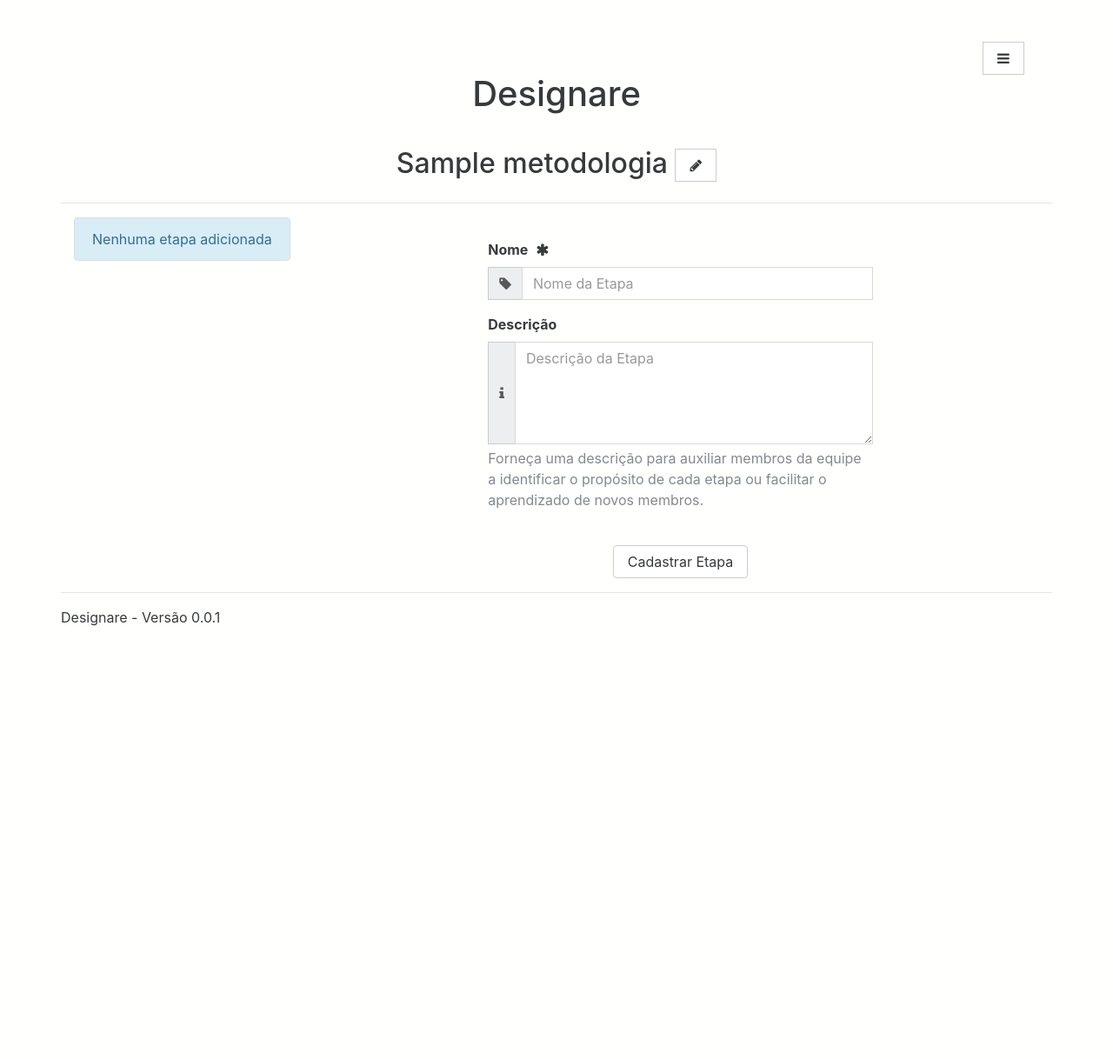
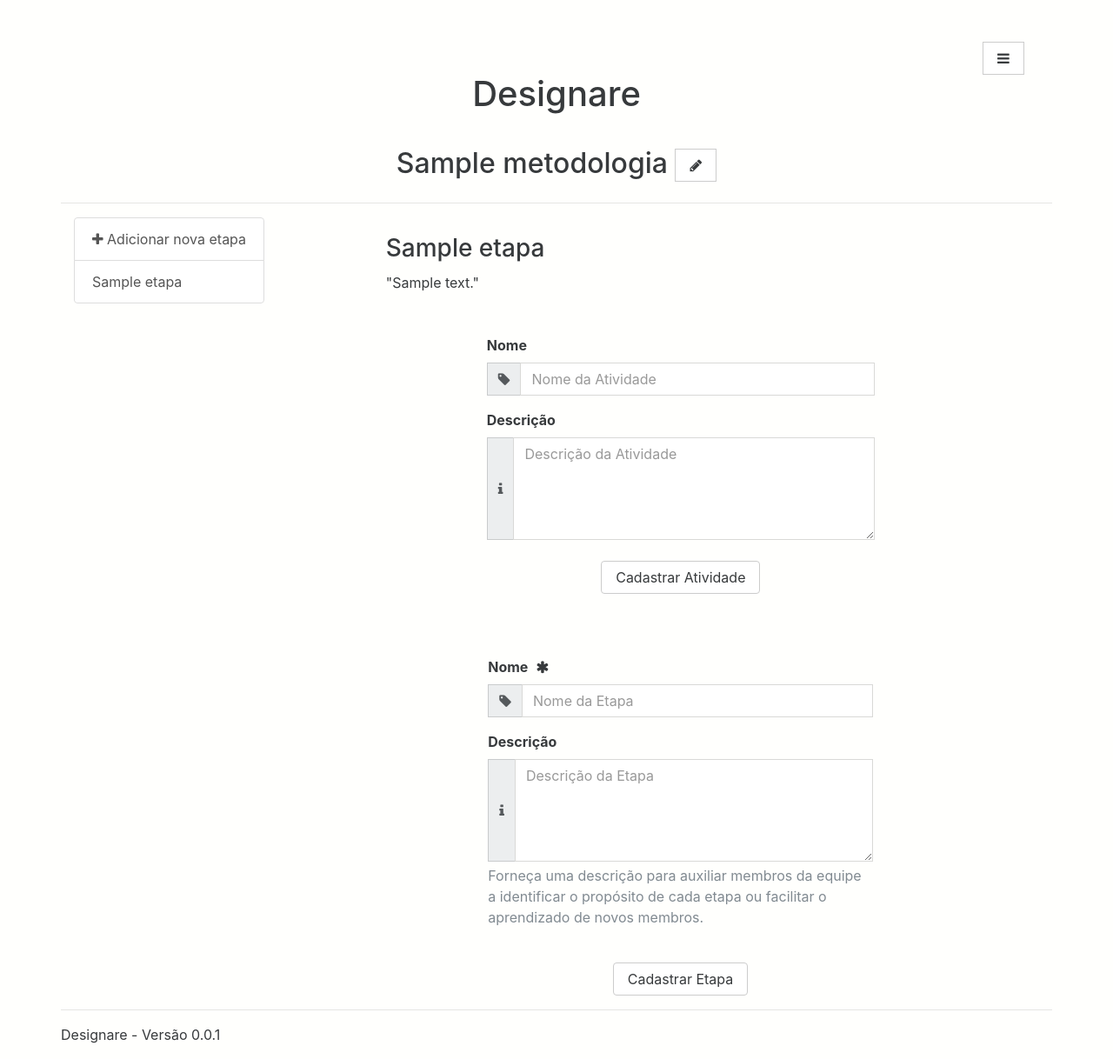
Before and after one commit to dvmuccillo/designare, a Django app: page /metodologias/1/ in a window 1280 px wide. Shown: the whole page at 87% size. Before the commit the page ends 720 px from the top, so only its background shows below. Run offline with Django 3.2, Linux system fonts and the light colour scheme; tables that the repository leaves empty hold one stand-in row (values such as "Sample post"); some libraries are stand-ins or nearby versions.

Commit message:
Cadastro de metodologias: listagem de etapas.
Etapas listadas ao carregar visualização de metodologia.
Ajustada consistência visual entre etapas listadas com a páginas e as
geradas dinamicamente no cliente.

```diff
--- a/designare/metodologias/templates/metodologias/nova.html
+++ b/designare/metodologias/templates/metodologias/nova.html
@@ -98,16 +98,97 @@
     <div class="row">
         <div class="col-md-3" style="position: relative;">
             <div class="list-group" id="div-menu-etapas" style="position: fixed;">
-                <a href="#Cadastrar_Nova_Etapa" class="list-group-item list-group-item-action list-group-item-info"
-                    id="li-menu-primeiro-item">
-                    Nenhuma etapa adicionada
-                </a>
-                <!-- Inserir demais links de etapas aqui -->
+                <!-- Inserir links de etapas aqui -->
+                {% if etapas %}
+                    <a href="#Cadastrar_Nova_Etapa" class="list-group-item list-group-item-action" id="li-menu-primeiro-item">
+                        <i class="fa fa-plus"></i>&nbsp;Adicionar nova etapa
+                    </a>
+                    {% for etapa in etapas %}
+                        <a
+                            href="#etapa_{{ etapa.id }}" id="li-menu-etapa-{{ etapa.id }}"
+                            class="list-group-item list-group-item-action"
+                        >
+                            {{ etapa.nome }}
+                        </a>
+                    {% endfor %}
+                {% else %}
+                    <a
+                        href="#Cadastrar_Nova_Etapa" id="li-menu-primeiro-item"
+                        class="list-group-item list-group-item-action list-group-item-info"
+                    >
+                        Nenhuma etapa adicionada
+                    </a>
+                {% endif%}
             </div>
         </div>
         <div class="col-md-9">
             <div class="row col-md-11 offset-md-1" id="div-listagem-etapas">
                 <!-- Inserir etapas aqui -->
+                {% if etapas %}
+                    {% for etapa in etapas %}
+                        <a id='etapa_{{ etapa.id }}'></a>
+                        <div class='row'>
+                            <div class='row'>
+                                <div class='card card-outline-secondary border-square unbordered'>
+                                    <div class='card-block'>
+                                        <h3 class='card-title'>{{ etapa.nome }}</h3>
+                                        <blockquote class='card-blockquote'>
+                                            <p>"{{ etapa.descricao }}"</p>
+                                        </blockquote>
+                                    </div>
+                                </div>
+                            </div>
+                            <div class='row' id='div-etapa-"+ide+"-atividades'>
+                                <!-- Inserir Atividades da Etapa aqui -->
+                            </div>
+                            <div class='row'>
+                                <div class='row'>
+                                    <form "
+                                        class='col-md-7 offset-md-2'
+                                        name="form_nova_atividade" id='form-nova-atividade'
+                                    >
+                                        {% csrf_token %}
+                                        <div class='form-group' id='div-input-atividade-nome'>
+                                            <label><b>Nome</b></label>
+                                            <div class='input-group'>
+                                                <span class='input-group-addon border-square'>
+                                                    <i class='fa fa-tag'></i>
+                                                </span>
+                                                <input name='nome'
+                                                    type='text'
+                                                    class='form-control border-square'
+                                                    placeholder='Nome da Atividade'
+                                                    id='input-atividade-nome'
+                                                >
+                                            </div>
+                                        </div>
+                                        <label><b>Descrição</b></label>
+                                        <div class='input-group'>
+                                            <span class='input-group-addon border-square'>
+                                                <i class='fa fa-info'></i>
+                                            </span>
+                                            <textarea name='descricao'
+                                                class='form-control border-square'
+                                                placeholder='Descrição da Atividade'
+                                                rows='5'
+                                                id='input-atividade-descricao'
+                                            ></textarea>
+                                        </div>
+                                        <br>
+                                        <div  align='center'>
+                                            <div class='btn-group' role='group'>
+                                                <button type='button' class='btn btn-secondary' id='btn-nova-atividade'>
+                                                    Cadastrar Atividade
+                                                </button>
+                                            </div>
+                                        </div>
+                                    </form>
+                                </div>
+                            </div>
+                        </div>
+                        <div class='row m-y-2'></div>
+                    {% endfor %}
+                {% endif%}
             </div>
             <div class="row">
                 <div class="row">
@@ -314,7 +395,6 @@ $(document).ready(function(){
                     if(data.sucesso)
                     {
                         ide = data.etapa_id;
-
                         /* Elemento HTML que representa uma etapa */
                         div_etapa = "<a id='etapa_"+ide+"'></a><div class='row'>"
                                         + ""
@@ -335,8 +415,7 @@ $(document).ready(function(){
                                             + "<div class='row'>"
                                                 + "<form "
                                                     + "class='col-md-7 offset-md-2'"
-                                                    + "action='{% url 'projetos:novo' %}' method='post'"
-                                                    + "enctype='multipart/form-data' id='form-nova-atividade'"
+                                                    + "name='form_nova_atividade' id='form-nova-atividade'"
                                                 + ">"
                                                     + "{% csrf_token %}"
                                                     + "<div class='form-group' id='div-input-atividade-nome'>"
@@ -374,18 +453,18 @@ $(document).ready(function(){
                                                         + "</div>"
                                                     + "</div>"
                                                 + "</form>"
-                                            + "</div>";
+                                            + "</div>"
                                         + "</div>"
                                     + "</div>"
-                                    + "<div class='clearfix'>"
-                                        + "<br><br><hr>"
-                                    + "</div>";
+                                    + "<div class='row m-y-2'></div>";
                         /* Elemento HTML que representa o menu com link interno para etapa */
                         link_etapa = "<a href='#etapa_"+ide+"' class='list-group-item list-group-item-action' id='li-menu-etapa-"+nome+"'>"+nome+"</a>";
                         /* Altera o conteúdo e estilo do primeiro item do menu */
-                        $("#li-menu-primeiro-item").empty();
-                        $("#li-menu-primeiro-item").toggleClass("list-group-item-info",false);
-                        $("#li-menu-primeiro-item").append("<i class='fa fa-plus'></i>&nbsp;Adicionar nova etapa");
+                        if($("#li-menu-primeiro-item").hasClass("list-group-item-info")){
+                            $("#li-menu-primeiro-item").empty();
+                            $("#li-menu-primeiro-item").toggleClass("list-group-item-info",false);
+                            $("#li-menu-primeiro-item").append("<i class='fa fa-plus'></i>&nbsp;Adicionar nova etapa");
+                        }
                         /* Limpa os campos do formulário de cadastro de etapas */
                         $("#input-etapa-nome").val("");
                         $("#input-etapa-descricao").val("");
--- a/designare/metodologias/views.py
+++ b/designare/metodologias/views.py
@@ -14,8 +14,10 @@ def index(request):
 
 def detalhes(request, metodologia_id):
     metodologia = get_object_or_404(Metodologia,pk=metodologia_id)
+    etapas = metodologia.etapas.all().order_by('ordem')
     context = {
         'metodologia' : metodologia,
+        'etapas' : etapas,
     }
     return render(request,'metodologias/nova.html', context)
 
```
